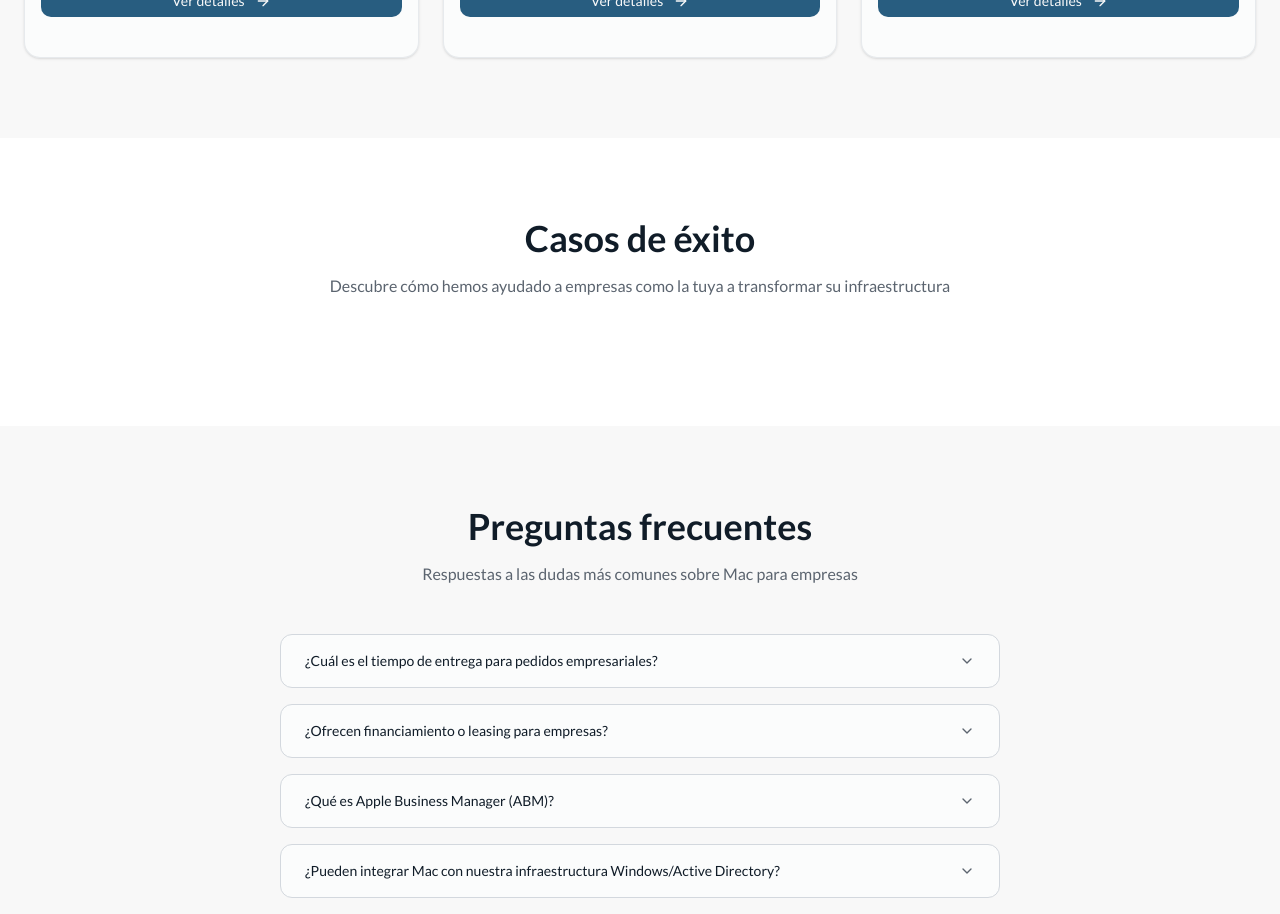
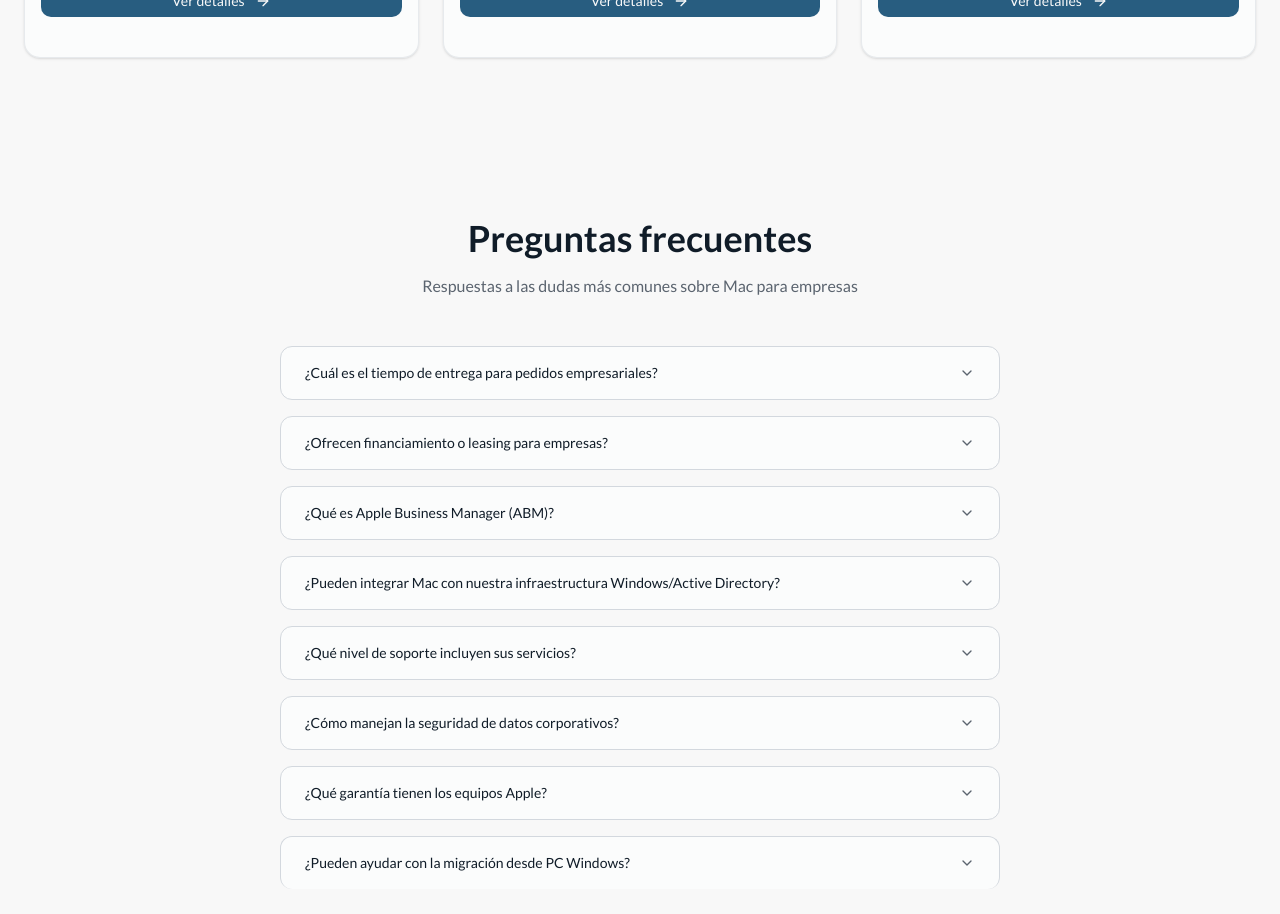
Before and after one commit to medialab02/macp, a Next.js app: page /mac-para-empresas in a window 1280 px wide. Shown: the part 5180-6094 px from the top of the page. Built offline with nearby package versions, Linux system fonts and the light colour scheme.

Commit message:
refactor: remove case studies section from MacParaEmpresasPage

```diff
--- a/app/mac-para-empresas/page.tsx
+++ b/app/mac-para-empresas/page.tsx
@@ -43,18 +43,7 @@ export default function MacParaEmpresasPage() {
         <FeaturedCatalog />
 
         {/* Case studies section */}
-        <section className="bg-card py-20">
-          <div className="mx-auto max-w-7xl px-4 lg:px-6">
-            <div className="mb-12 text-center">
-              <h2 className="mb-4 text-3xl font-bold text-foreground md:text-4xl">
-                Casos de éxito
-              </h2>
-              <p className="mx-auto max-w-2xl text-muted-foreground">
-                Descubre cómo hemos ayudado a empresas como la tuya a transformar su infraestructura
-              </p>
-            </div>
-          </div>
-        </section>
+
 
         <FAQSection />
         <LandingCTA />
```
